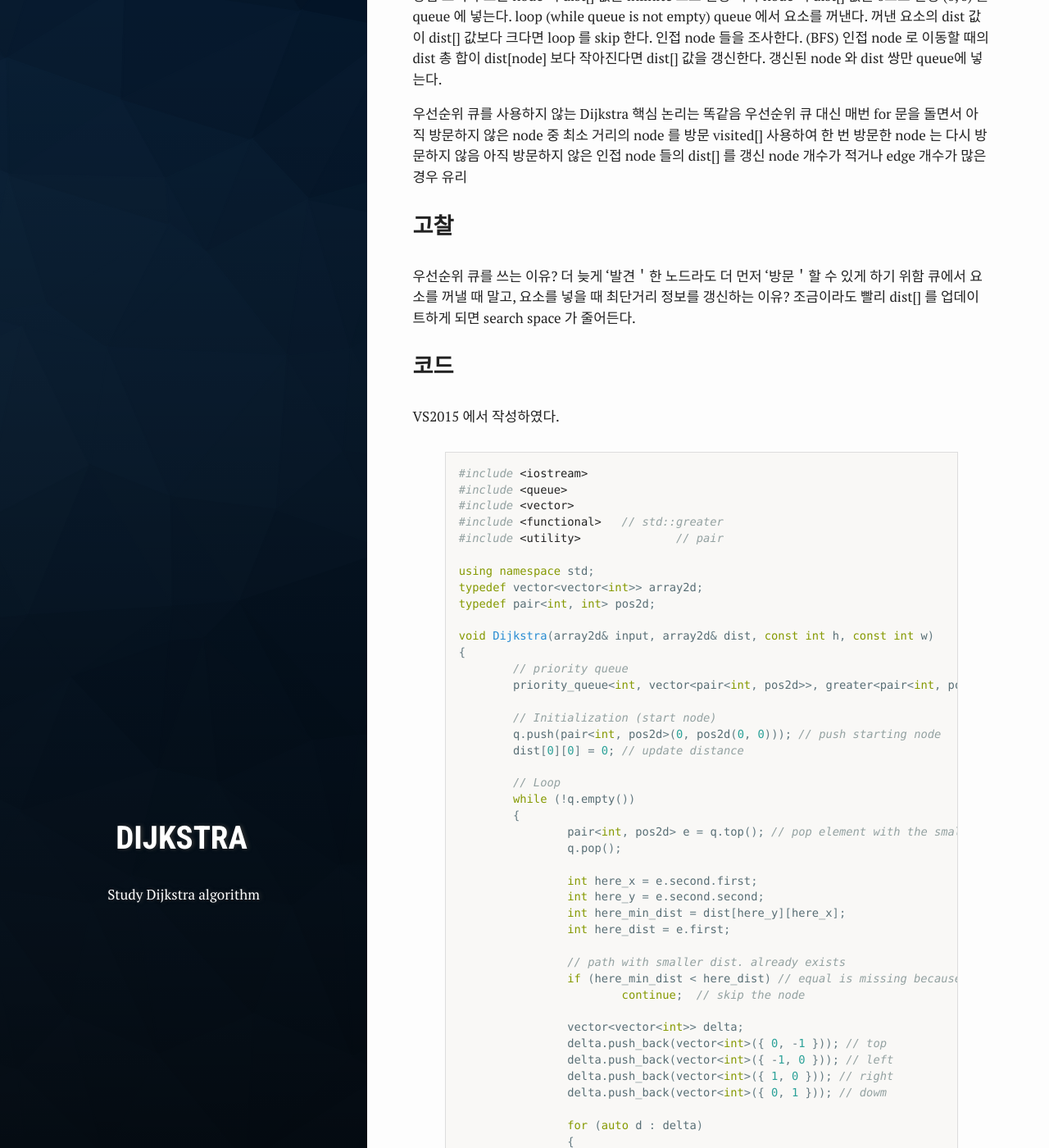
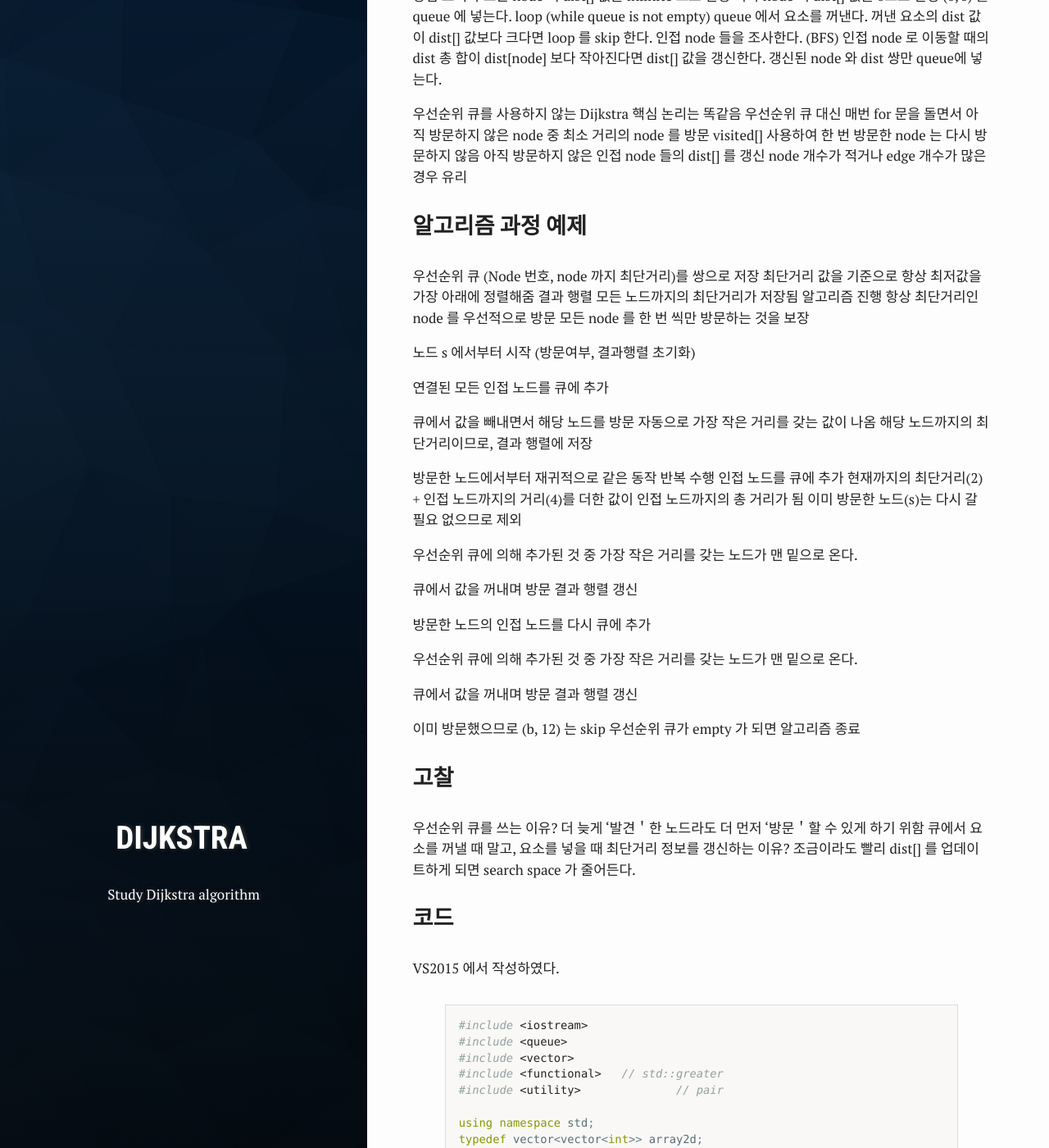
Before and after one commit to hannwi/github.io, a Jekyll site: the page built from _posts/2020-02-11-Algorithm-Dijkstra.md, in a window 1280 px wide and 1400 px high, scrolled down 2044 px. Shown: the whole window at 82% size. Built offline with Jekyll 4.4.1, drawn with Linux system fonts in a browser that asks for light colours.

Commit message:
Update 2020-02-11-Algorithm-Dijkstra.md

```diff
--- a/_posts/2020-02-11-Algorithm-Dijkstra.md
+++ b/_posts/2020-02-11-Algorithm-Dijkstra.md
@@ -63,6 +63,46 @@ queue 에서 요소를 꺼낸다.
 visited[] 사용하여 한 번 방문한 node 는 다시 방문하지 않음
 아직 방문하지 않은 인접 node 들의 dist[] 를 갱신
 node 개수가 적거나 edge 개수가 많은 경우 유리
+
+### 알고리즘 과정 예제
+우선순위 큐
+(Node 번호, node 까지 최단거리)를 쌍으로 저장
+최단거리 값을 기준으로 항상 최저값을 가장 아래에 정렬해줌
+결과 행렬
+모든 노드까지의 최단거리가 저장됨
+알고리즘 진행
+항상 최단거리인 node 를 우선적으로 방문
+모든 node 를 한 번 씩만 방문하는 것을 보장
+
+노드 s 에서부터 시작 (방문여부, 결과행렬 초기화)
+
+연결된 모든 인접 노드를 큐에 추가
+
+큐에서 값을 빼내면서 해당 노드를 방문
+자동으로 가장 작은 거리를 갖는 값이 나옴
+해당 노드까지의 최단거리이므로, 결과 행렬에 저장
+
+방문한 노드에서부터 재귀적으로 같은 동작 반복 수행
+인접 노드를 큐에 추가
+현재까지의 최단거리(2) + 인접 노드까지의 거리(4)를 더한 값이 인접 노드까지의 총 거리가 됨
+이미 방문한 노드(s)는 다시 갈 필요 없으므로 제외
+
+우선순위 큐에 의해 추가된 것 중 가장 작은 거리를 갖는 노드가 맨 밑으로 온다.
+
+큐에서 값을 꺼내며 방문
+결과 행렬 갱신
+
+방문한 노드의 인접 노드를 다시 큐에 추가
+
+우선순위 큐에 의해 추가된 것 중 가장 작은 거리를 갖는 노드가 맨 밑으로 온다.
+
+큐에서 값을 꺼내며 방문
+결과 행렬 갱신
+
+이미 방문했으므로 (b, 12) 는 skip
+우선순위 큐가 empty 가 되면 알고리즘 종료
+
+
 
 ### 고찰
 우선순위 큐를 쓰는 이유?
```
